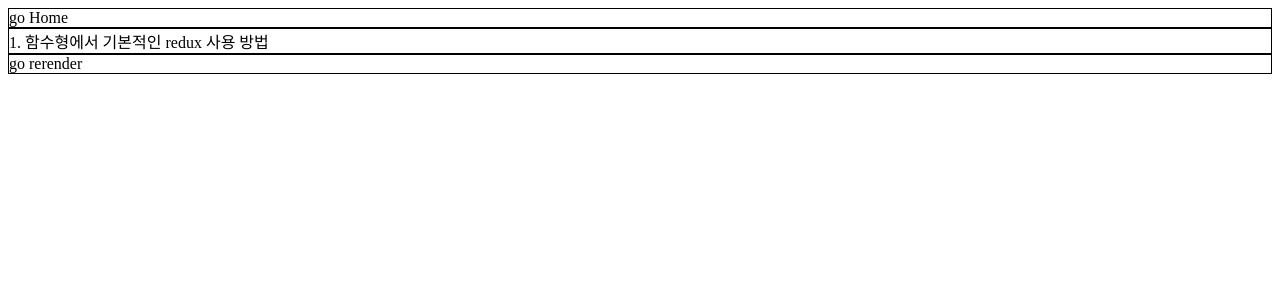
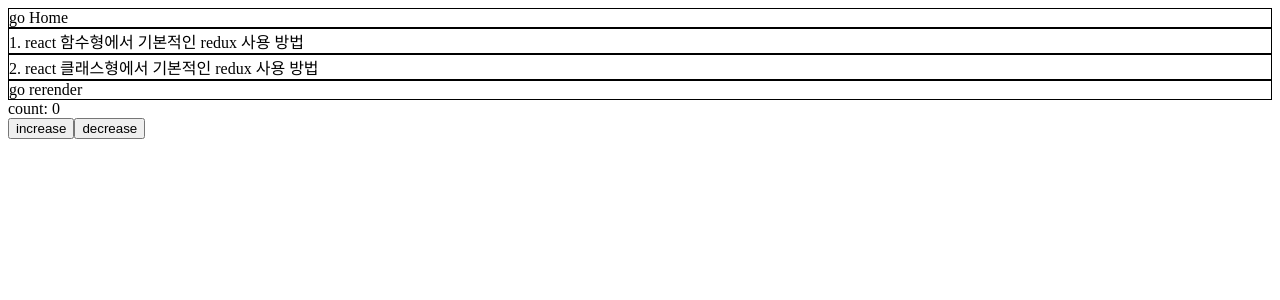
Before and after one commit to nohsangwoo/react-for-seminar-presentation, a React (Create React App) app: page /redux/classType in a window 1280 px wide. Shown: the top 300 px of the page. Built offline with nearby package versions, Linux system fonts and the light colour scheme.

Commit message:
redux usage on class type

```diff
--- a/package.json
+++ b/package.json
@@ -14,6 +14,7 @@
     "history": "^5.3.0",
     "react": "^18.2.0",
     "react-dom": "^18.2.0",
+    "react-ga": "^3.3.1",
     "react-redux": "^8.0.2",
     "react-router-dom": "6",
     "react-scripts": "5.0.1",
--- /dev/null
+++ b/src/HOC/withRouteUtils.tsx
@@ -0,0 +1,32 @@
+import { BrowserHistory } from 'history'
+import { ComponentType, useContext } from 'react'
+import {
+  useParams,
+  useLocation,
+  useNavigate,
+  UNSAFE_NavigationContext,
+} from 'react-router-dom'
+
+interface WrappedProps {
+  // 전달받는 컴포넌트의 props
+}
+const withRouteUtils = <P extends WrappedProps>(
+  WrappedComponent: ComponentType<P>,
+) => {
+  const Component = (props: P) => {
+    const params = useParams()
+    const location = useLocation()
+    const navigate = useNavigate()
+    const navigation = useContext(UNSAFE_NavigationContext)
+      .navigator as BrowserHistory
+
+    return (
+      <WrappedComponent
+        {...{ ...props, params, location, navigate, navigation }}
+      />
+    )
+  }
+  return Component
+}
+
+export default withRouteUtils
--- a/src/components/nav/index.tsx
+++ b/src/components/nav/index.tsx
@@ -14,7 +14,13 @@
         style={{ cursor: 'pointer', border: '1px solid black' }}
         onClick={() => navigate('/redux/functional')}
       >
-        1. 함수형에서 기본적인 redux 사용 방법
+        1. react 함수형에서 기본적인 redux 사용 방법
+      </div>
+      <div
+        style={{ cursor: 'pointer', border: '1px solid black' }}
+        onClick={() => navigate('/redux/classType')}
+      >
+        2. react 클래스형에서 기본적인 redux 사용 방법
       </div>
       <div
         style={{ cursor: 'pointer', border: '1px solid black' }}
--- /dev/null
+++ b/src/page/redux/classType.tsx
@@ -0,0 +1,66 @@
+import * as React from 'react'
+import { connect } from 'react-redux'
+import withRouteUtils from 'src/HOC/withRouteUtils'
+import { NavigateFunction, Params } from 'react-router-dom'
+import { RootState } from 'src/store/store'
+import counterSlice from 'src/store/reducers/counterSlice'
+import { Component } from 'react'
+
+interface OwnProps {
+  params?: Readonly<Params<string>>
+  location?: Location
+  navigate?: NavigateFunction
+}
+
+interface StateProps {
+  count: number
+}
+
+interface DispatchProps {
+  increaseNumber: (payload: number) => void
+  decreaseNumber: (payload: number) => void
+}
+
+interface State {}
+
+type Props = OwnProps & StateProps & DispatchProps
+class TestPageClass extends Component<Props> {
+  constructor(props: Props) {
+    super(props)
+    this.state = {}
+  }
+
+  UNSAFE_componentWillMount() {
+    console.log('UNSAFE_componentWillMount')
+  }
+
+  componentDidMount() {}
+
+  componentDidUpdate(prevProps: Props, prevState: State) {}
+
+  componentWillUnmount() {}
+
+  render() {
+    return (
+      <>
+        <div>count: {this.props.count}</div>
+        <button onClick={() => this.props.increaseNumber(1)}>increase</button>
+        <button onClick={() => this.props.decreaseNumber(1)}>decrease</button>
+      </>
+    )
+  }
+}
+
+const mapStateToProps = (state: RootState) => ({
+  count: state.counter.number,
+})
+const mapDispatchToProps = (dispatch: any) => ({
+  increaseNumber: (payload: number) =>
+    dispatch(counterSlice.actions.basicIncrease(payload)),
+  decreaseNumber: (payload: number) =>
+    dispatch(counterSlice.actions.basicDecrease(payload)),
+})
+export default connect(
+  mapStateToProps,
+  mapDispatchToProps,
+)(withRouteUtils(TestPageClass))
--- a/src/router/index.tsx
+++ b/src/router/index.tsx
@@ -5,6 +5,7 @@
 import { createBrowserHistory } from 'history'
 import Functional from '../page/redux/functional'
 import Functional2 from '../page/redux/functional2'
+import ClassType from 'src/page/redux/classType'
 export const customHistory = createBrowserHistory()
 
 function Router() {
@@ -16,6 +17,7 @@
         <Route path="/redux">
           <Route path="functional" element={<Functional />} />
           <Route path="functional2" element={<Functional2 />} />
+          <Route path="classType" element={<ClassType />} />
         </Route>
         <Route path="/rerender" element={<Rerender />} />
       </Routes>
```
Also changed, not shown: 1 other file (tests, documents, lock files or other folders).
